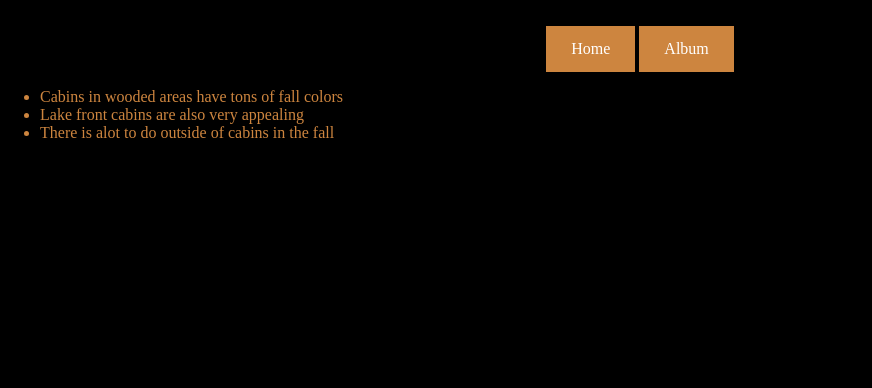
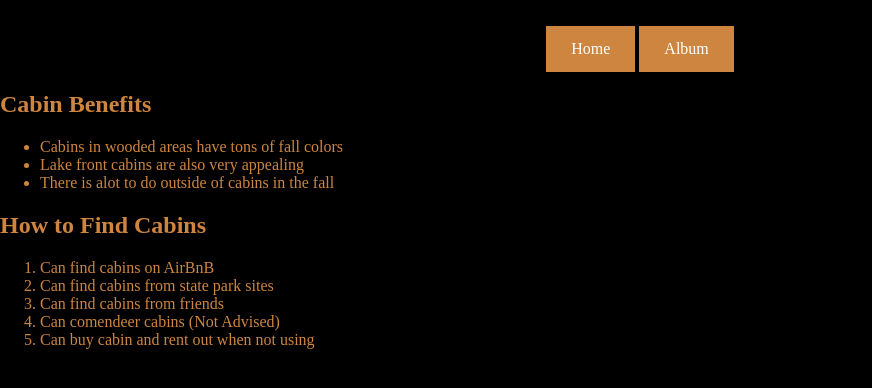
Before and after one commit to skaste/Fall-Cabins, a plain HTML site: page facts.html in a window 1280 px wide. Shown: the part 52-440 px from the top of the page, without its empty margins (0-872 px from the left). Drawn offline with Linux system fonts and the light colour scheme.

Commit message:
updated list to fact page

```diff
--- a/facts.html
+++ b/facts.html
@@ -11,12 +11,23 @@
     </nav></center>
     <article>
       <section>
+        <h2>Cabin Benefits</h2>
         <ul>
           <li>Cabins in wooded areas have tons of fall colors</li>
           <li>Lake front cabins are also very appealing</li>
           <li>There is alot to do outside of cabins in the fall</li>
         </ul>
       </section>
+      <section>
+        <h2>How to Find Cabins</h2>
+        <ol>
+          <li> Can find cabins on AirBnB</li>
+          <li> Can find cabins from state park sites</li>
+          <li> Can find cabins from friends</li>
+          <li> Can comendeer cabins (Not Advised)</li>
+          <li> Can buy cabin and rent out when not using</li>
+        </ol>
+      </section>
     </article>
   </body>
 </html>
```
